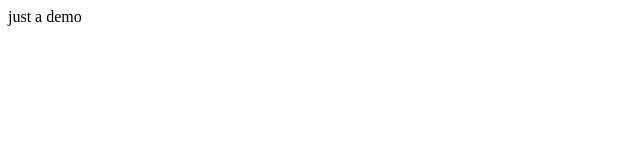
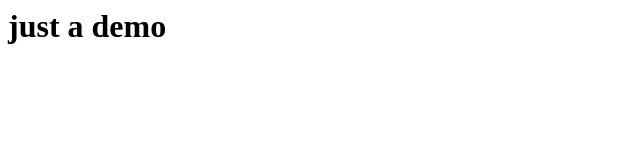
Before and after one commit to logeshelangovan004/Version-control-session, a plain HTML site: page index.html in a window 1280 px wide. Shown: the whole page, without its empty margins (0-640 px from the left). Drawn offline with Linux system fonts and the light colour scheme.

Commit message:
Update index.html

```diff
--- a/index.html
+++ b/index.html
@@ -3,6 +3,6 @@
     <title>version_control_session</title>
   </head>
   <body>
-    <p>just a demo</p>
+    <h1>just a demo</h1>
   </body>
 </html>
```
